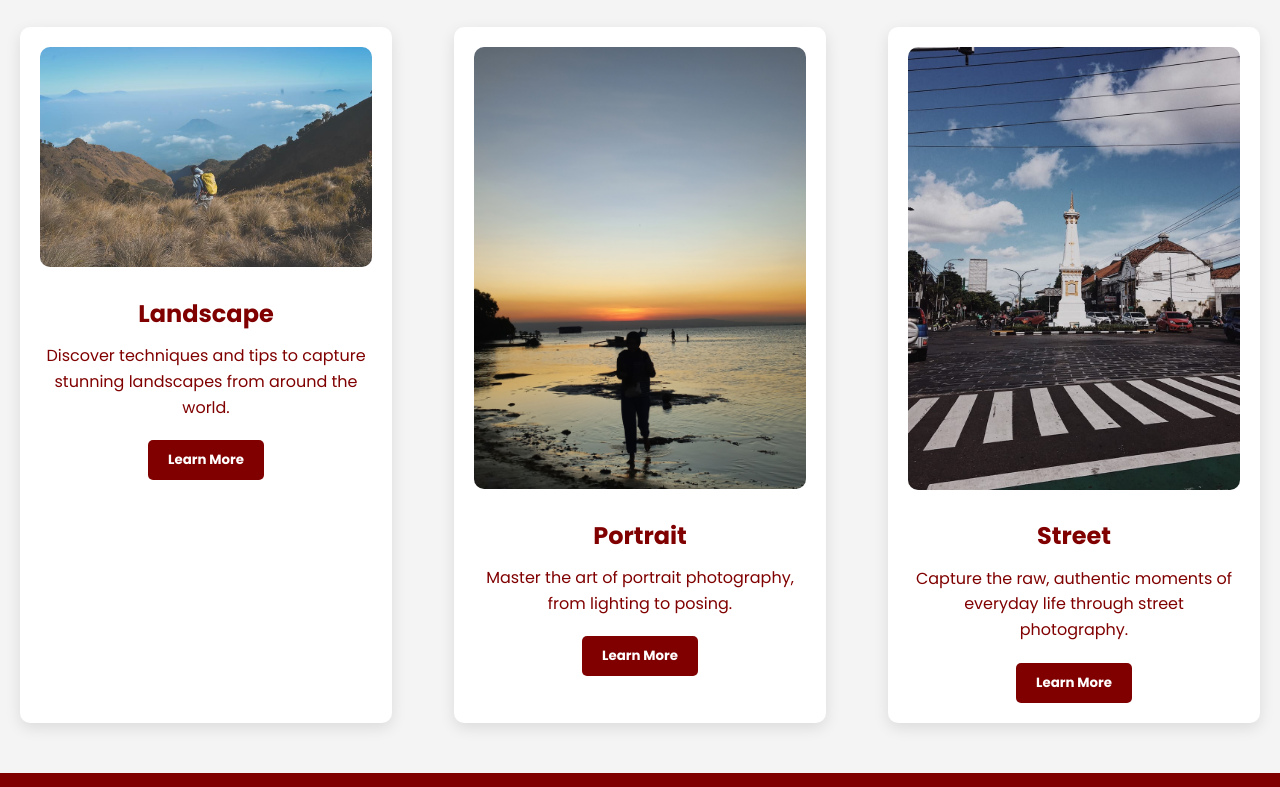
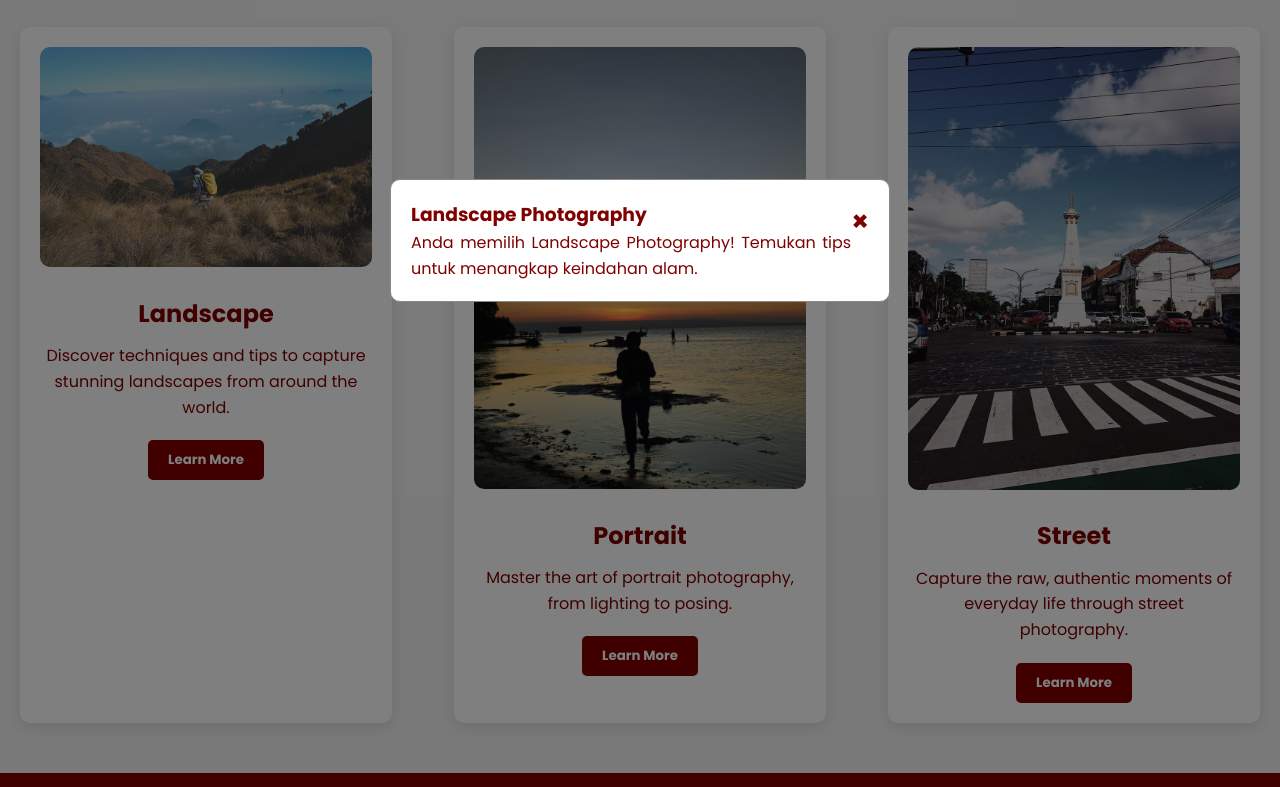
Before and after one commit to Faza2218131/SeenKidz, a plain HTML site: page index.html in a window 1280 px wide. Both pictures are taken after a click on the element 206 px from the left and 1058 px from the top of the page. Shown: the part 671-1458 px from the top of the page. Drawn offline with Linux system fonts and the light colour scheme.

Commit message:
BAB4 JAVASCRIPT II

```diff
--- a/css/style.css
+++ b/css/style.css
@@ -328,6 +328,44 @@ footer {
     text-decoration: underline;
 }
 
+/* Popup box styling */
+.popup-box {
+    display: none;
+    position: fixed;
+    z-index: 10;
+    left: 0;
+    top: 0;
+    width: 100%;
+    height: 100%;
+    background-color: rgba(0, 0, 0, 0.5);
+}
+
+.popup-content {
+    background-color: #fff;
+    margin: 15% auto;
+    padding: 20px;
+    border: 1px solid #888;
+    width: 500px;
+    text-align: justify;
+    border-radius: 10px;
+}
+
+.close-popup {
+    color: #800000;
+    float: right;
+    font-size: 28px;
+    font-weight: bold;
+    cursor: pointer;
+}
+
+.close-popup:hover,
+.close-popup:focus {
+    color: #000;
+    text-decoration: none;
+    cursor: pointer;
+}
+
+
 /* Responsive Design for All Pages */
 
 /* Untuk perangkat dengan lebar maksimal 768px (tablet dan ponsel) */
--- a/index.html
+++ b/index.html
@@ -15,6 +15,14 @@
 </head>
 
 <body>
+    <!-- Popup Structure -->
+<div id="popup" class="popup-box">
+    <div class="popup-content">
+        <span class="close-popup">&times;</span>
+        <h3 id="popup-title"></h3>
+        <p id="popup-message"></p>
+    </div>
+</div>
     <div class="container">
         <!-- Header Section -->
         <header>
@@ -92,17 +100,50 @@
         </footer>
     </div>
     <script>
+        // Function to show the popup
+        function showPopup(title, message) {
+            // Get the popup elements
+            var popup = document.getElementById("popup");
+            var popupTitle = document.getElementById("popup-title");
+            var popupMessage = document.getElementById("popup-message");
+
+            // Set title and message
+            popupTitle.textContent = title;
+            popupMessage.textContent = message;
+
+            // Show the popup
+            popup.style.display = "block";
+        }
+
+        // Get the close button element
+        var closeBtn = document.getElementsByClassName("close-popup")[0];
+
+        // Close the popup when the close button is clicked
+        closeBtn.onclick = function() {
+            var popup = document.getElementById("popup");
+            popup.style.display = "none";
+        }
+
+        // Close the popup when user clicks outside the popup content
+        window.onclick = function(event) {
+            var popup = document.getElementById("popup");
+            if (event.target == popup) {
+                popup.style.display = "none";
+            }
+        }
+
+        // Event listeners for each category
         document.getElementById("Potrait").addEventListener("click", function() {
-            alert("Anda memilih Potrait Photography!");
+            showPopup("Portrait Photography", "Anda memilih Potrait Photography! Belajar cara terbaik menangkap potret dengan pencahayaan sempurna.");
         });
 
         document.getElementById("Landscape").addEventListener("click", function() {
-            alert("Anda memilih Landscape Photography!");
+            showPopup("Landscape Photography", "Anda memilih Landscape Photography! Temukan tips untuk menangkap keindahan alam.");
         });
 
         document.getElementById("Street").addEventListener("click", function() {
-            alert("Anda memilih Street Photography!");
+            showPopup("Street Photography", "Anda memilih Street Photography! Jelajahi seni menangkap momen kehidupan sehari-hari.");
         });
-    </script>
+        </script>
 </body>
 </html>
```
Also changed, not shown: css/dasboard.css (+14 -0 lines), dasboard.html (+26 -0 lines).
